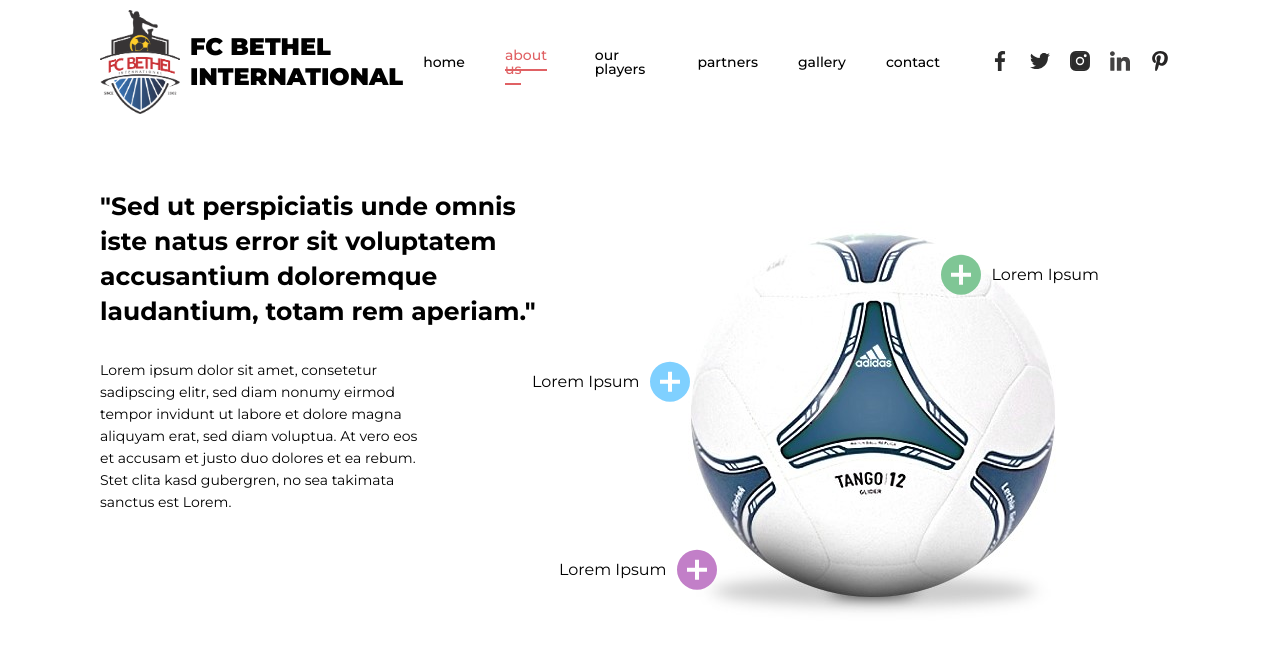
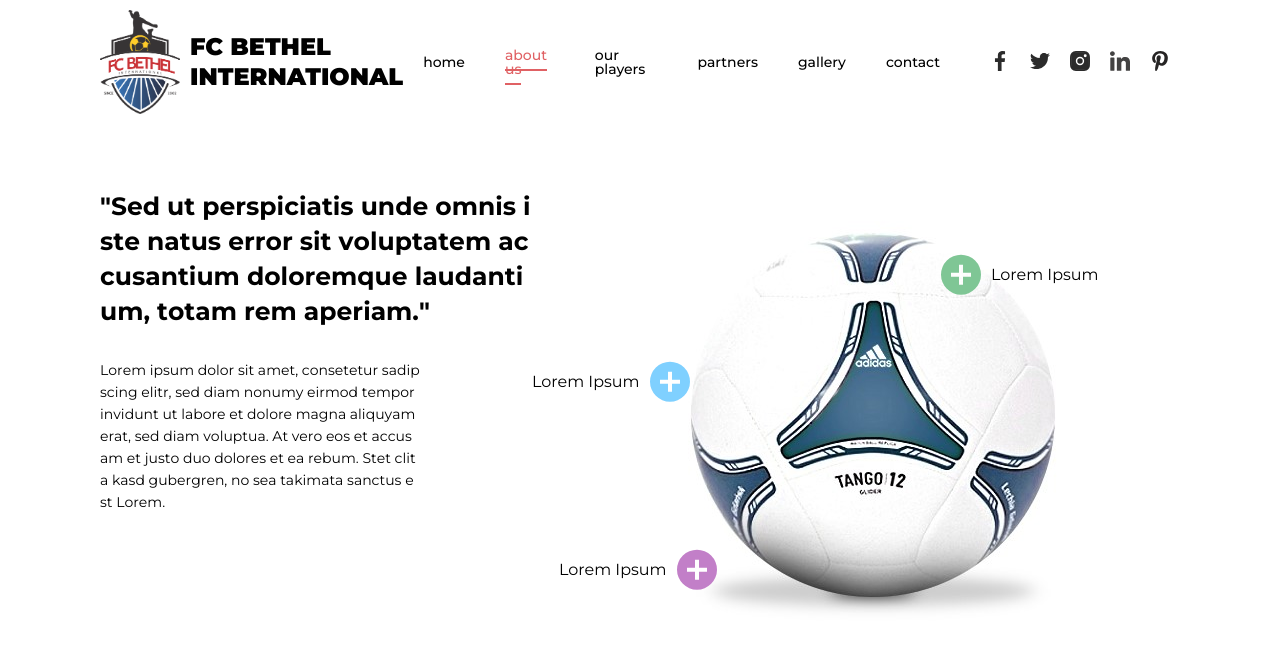
Before and after one commit to elvisduru/fc-bethel, a React (Create React App) app: page /about in a window 1280 px wide. Shown: the top 650 px of the page. Built offline with nearby package versions, Linux system fonts and the light colour scheme.

Commit message:
added animations

```diff
--- a/src/Scenes/About/About.js
+++ b/src/Scenes/About/About.js
@@ -1,6 +1,8 @@
 import React from "react";
 import styles from "./About.module.css";
 import Menu from "../../containers/Menu/Menu";
+
+import { Fade, Zoom } from 'react-reveal';
 
 import ballImg from '../../images/ball.jpg';
 
@@ -10,6 +12,7 @@
       <Menu color="#000" />
       <main>
         <div className={styles.left}>
+          <Fade bottom cascade duration={800}>
             <p>
               "Sed ut perspiciatis unde omnis iste natus error sit voluptatem
               accusantium doloremque laudantium, totam rem aperiam."
@@ -21,27 +24,36 @@
               et ea rebum. Stet clita kasd gubergren, no sea takimata sanctus est
               Lorem.
             </p>
+          </Fade>
         </div>
         <div className={styles.right}>
+          <Zoom delay={400} duration={500}>
             <img src={ballImg} alt="" />
+          </Zoom>
+          <Zoom delay={800} duration={300}>
             <p>
               Lorem Ipsum
             <svg xmlns="http://www.w3.org/2000/svg" width="59.426" height="59.426" viewBox="0 0 59.426 59.426">
                 <path id="Icon_material-add-circle" data-name="Icon material-add-circle" d="M30.963,1.25A29.713,29.713,0,1,0,60.676,30.963,29.724,29.724,0,0,0,30.963,1.25ZM45.82,33.934H33.934V45.82H27.992V33.934H16.107V27.992H27.992V16.107h5.943V27.992H45.82Z" transform="translate(-1.25 -1.25)" fill="#c27fc8" />
               </svg>
             </p>
+          </Zoom>
+          <Zoom delay={1000} duration={300}>
             <p>
               Lorem Ipsum
             <svg xmlns="http://www.w3.org/2000/svg" width="59.426" height="59.426" viewBox="0 0 59.426 59.426">
                 <path id="Icon_material-add-circle" data-name="Icon material-add-circle" d="M30.963,1.25A29.713,29.713,0,1,0,60.676,30.963,29.724,29.724,0,0,0,30.963,1.25ZM45.82,33.934H33.934V45.82H27.992V33.934H16.107V27.992H27.992V16.107h5.943V27.992H45.82Z" transform="translate(-1.25 -1.25)" fill="#7FD0FF" />
               </svg>
             </p>
+          </Zoom>
+          <Zoom delay={1200} duration={300}>
             <p>
               Lorem Ipsum
             <svg xmlns="http://www.w3.org/2000/svg" width="59.426" height="59.426" viewBox="0 0 59.426 59.426">
                 <path id="Icon_material-add-circle" data-name="Icon material-add-circle" d="M30.963,1.25A29.713,29.713,0,1,0,60.676,30.963,29.724,29.724,0,0,0,30.963,1.25ZM45.82,33.934H33.934V45.82H27.992V33.934H16.107V27.992H27.992V16.107h5.943V27.992H45.82Z" transform="translate(-1.25 -1.25)" fill="#7FC695" />
               </svg>
             </p>
+          </Zoom>
         </div>
       </main>
     </div>
--- a/src/Scenes/Contact/Contact.js
+++ b/src/Scenes/Contact/Contact.js
@@ -2,6 +2,7 @@
 import styles from './Contact.module.css';
 import Menu from '../../containers/Menu/Menu';
 
+import { Slide } from 'react-reveal';
 
 export default class Contact extends Component {
   render() {
@@ -10,14 +11,17 @@
         <Menu color="#000" />
         <section className={styles.formWrapper}>
           <div className={styles.imgWrapperLeft}>
+            <Slide left>
               <div className={styles.address}>
                 <p className={styles.addressItem}>
                   FC BETHEL INTERNATIONAL <br /><br /> NIGERIA <br /> No. 100 Future Road <br /> #23-01,02,03 <br /> 123 Center Lagos 012334 <br /> Tel: +12 3456-3222
               </p>
                 <p className={styles.addressItem}>ENGLAND <br /> London 1 street <br /> 02-100 Kentucky Lane <br /> Redwood <br /> Tel: +23 3-6300-2480</p>
               </div>
+            </Slide>
           </div>
           <form>
+            <Slide right cascade>
               <div>
                 <h1>Contact Us</h1>
                 <p>WHAT DO YOU WANT TO CONTACT US ABOUT ?</p>
@@ -47,6 +51,7 @@
                 </label>
                 <button>SEND MESSAGE</button>
               </div>
+            </Slide>
           </form>
         </section>
       </div>
--- a/src/Scenes/Home/Home.js
+++ b/src/Scenes/Home/Home.js
@@ -2,6 +2,8 @@
 import styles from './Home.module.css';
 import Menu from '../../containers/Menu/Menu';
 import { Link, withRouter } from 'react-router-dom';
+
+import { Fade } from "react-reveal";
 
 import playerImg from '../../images/player2.png';
 import arrowDown from '../../images/arrow-down.svg';
@@ -30,7 +32,9 @@
           <Link to="/about">LEARN MORE</Link>
         </div>
         <div className={styles.right}>
-          <img src={playerImg} alt="" />
+          <Fade left>
+            <img src={playerImg} alt="" />
+          </Fade>
         </div>
       </main>
       <p><img src={arrowDown} alt="" />Scroll Down</p>
--- a/src/components/PlayerList/PlayerCard/PlayerCard.js
+++ b/src/components/PlayerList/PlayerCard/PlayerCard.js
@@ -1,8 +1,11 @@
 import React from 'react';
 import styles from './PlayerCard.module.css';
 
+import { Fade } from "react-reveal";
+
 export const PlayerCard = ({ name, image, number, setUser, findPlayer }) => {
   return (
+    <Fade>
       <div className={styles.PlayerCard} onClick={() => setUser(findPlayer(name))} >
         <div className={styles.top}>
           <img src={image} alt="" />
@@ -12,5 +15,6 @@
           <p>{name}</p>
         </div>
       </div>
+    </Fade>
   )
 }
```
Lines whose indentation alone changed are shown as unchanged.
